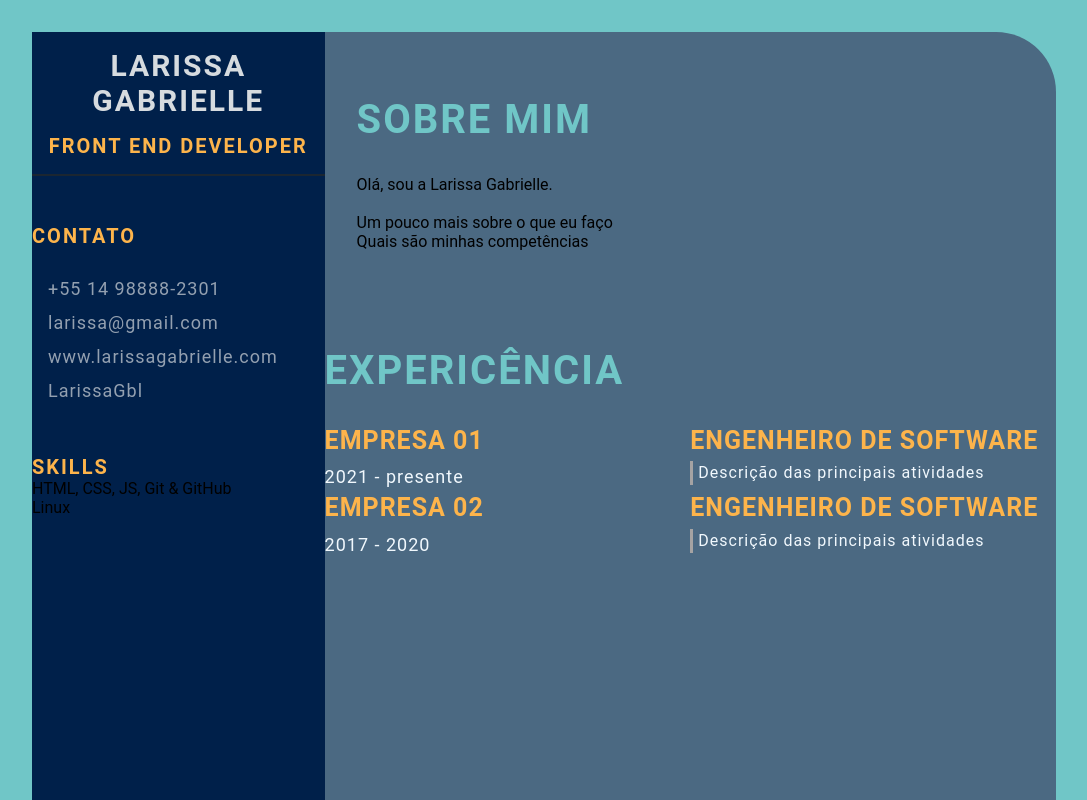
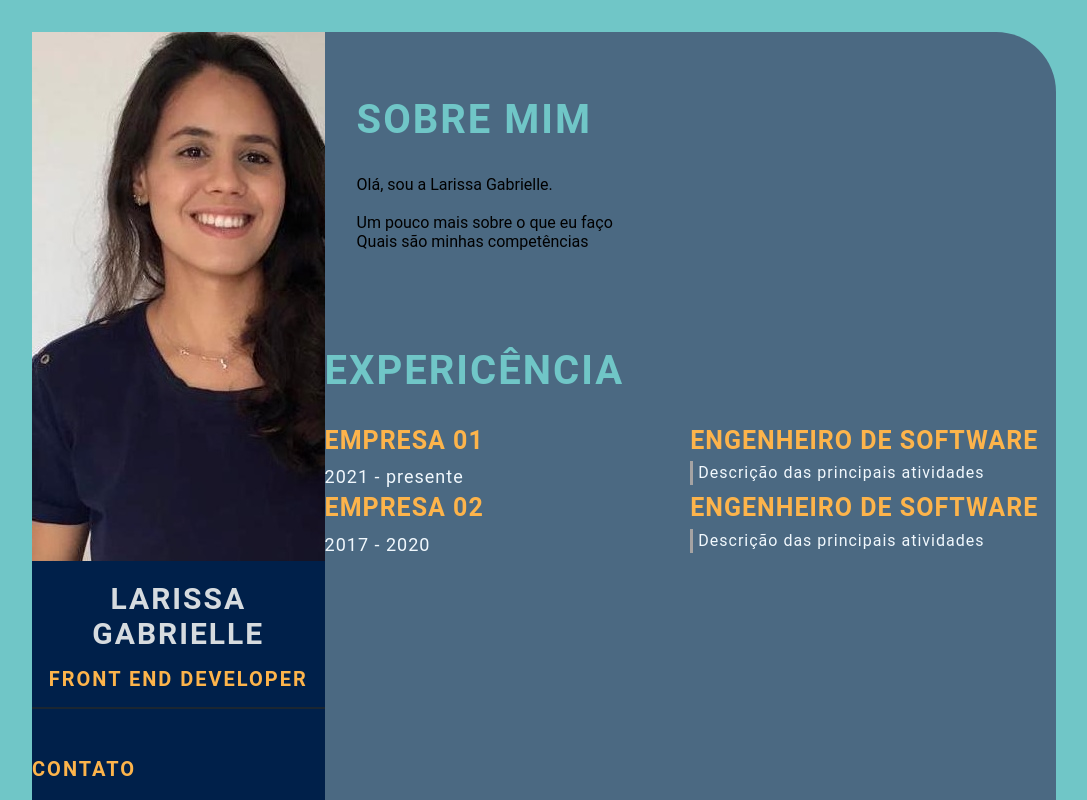
Before and after one commit to larissaagabrielle/larissagabrielle.github.io, a plain HTML site: page index.html in a window 1280 px wide. Shown: the top 800 px of the page, without its empty margins (96-1183 px from the left). Drawn offline with Linux system fonts and the light colour scheme.

```diff
--- a/index.html
+++ b/index.html
@@ -13,7 +13,7 @@
         <section class="left-section">
             <section class="left-section-content">
                 <div class="profile">
-                    <imag class="profile-img" src="./img/2015-08-02 17.56.36.jpg" alt="Profile image">
+                    <img class="profile-img" src="./img/6ebd4c47-0d57-46d6-afb4-4827e7c7ca9e (cópia).jpeg" alt="Profile image">
                     <p class="name">Larissa Gabrielle</p>
                     <p class="profession">Front end developer</p>
                 </div>
@@ -26,7 +26,7 @@
                         <li><i class="fa fa-github"></i>LarissaGbl</li>
                     </ul>
                 </div>
-              <div class="Skills">
+              <div class="skills">
                   <p class="left-title">Skills</p>
                   <ul>
                     <li><p>HTML, CSS, JS, Git & GitHub</p></li>
```
Also changed, not shown: img/2015-08-02 17.56.36.jpg (deleted), img/6ebd4c47-0d57-46d6-afb4-4827e7c7ca9e (cópia).jpeg (added).
